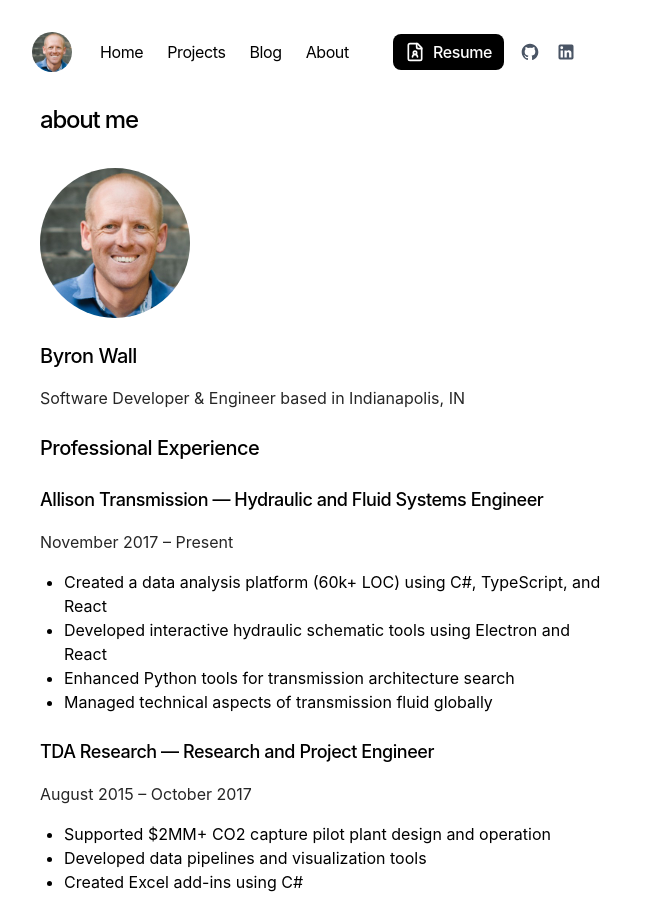
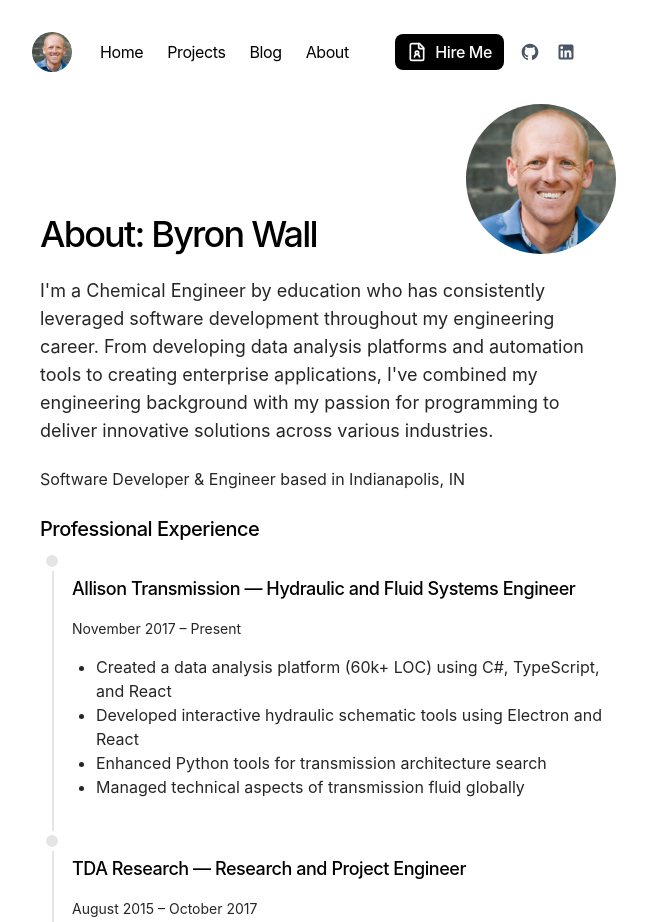
Before and after one commit to byronwall/wall-portfolio, a Next.js app: page /about in a window 1280 px wide. Shown: the top 922 px of the page, without its empty margins (312-959 px from the left). Built offline with nearby package versions, Linux system fonts and the light colour scheme.

Commit message:
Refactor About page with Timeline component and enhanced layout

```diff
--- a/app/about/page.tsx
+++ b/app/about/page.tsx
@@ -1,30 +1,12 @@
 import Image from "next/image";
+import { Timeline } from "app/components/Timeline";
 
 export default function AboutPage() {
-  return (
-    <section>
-      <h1 className="font-medium text-2xl mb-8 tracking-tighter">about me</h1>
-      <div className="prose prose-neutral dark:prose-invert">
-        <div className="mb-8">
-          <Image
-            src="/byron-wall-2024.jpeg"
-            alt="Byron Wall"
-            width={150}
-            height={150}
-            className="rounded-full"
-            priority
-          />
-        </div>
-
-        <h2>Byron Wall</h2>
-        <p className="mb-8">
-          Software Developer & Engineer based in Indianapolis, IN
-        </p>
-
-        <h3>Professional Experience</h3>
-
-        <h4>Allison Transmission — Hydraulic and Fluid Systems Engineer</h4>
-        <p>November 2017 – Present</p>
+  const experienceItems = [
+    {
+      title: "Allison Transmission — Hydraulic and Fluid Systems Engineer",
+      date: "November 2017 – Present",
+      children: (
         <ul>
           <li>
             Created a data analysis platform (60k+ LOC) using C#, TypeScript,
@@ -37,24 +19,65 @@ export default function AboutPage() {
           <li>Enhanced Python tools for transmission architecture search</li>
           <li>Managed technical aspects of transmission fluid globally</li>
         </ul>
-
-        <h4>TDA Research — Research and Project Engineer</h4>
-        <p>August 2015 – October 2017</p>
+      ),
+    },
+    {
+      title: "TDA Research — Research and Project Engineer",
+      date: "August 2015 – October 2017",
+      children: (
         <ul>
           <li>Supported $2MM+ CO2 capture pilot plant design and operation</li>
           <li>Developed data pipelines and visualization tools</li>
           <li>Created Excel add-ins using C#</li>
         </ul>
-
-        <h4>
-          Chevron Phillips Chemical Company — Operations and Process Engineer
-        </h4>
-        <p>June 2010 – July 2014</p>
+      ),
+    },
+    {
+      title:
+        "Chevron Phillips Chemical Company — Operations and Process Engineer",
+      date: "June 2010 – July 2014",
+      children: (
         <ul>
           <li>Developed Excel VBA add-ins for data analysis</li>
           <li>Built desktop applications with C#</li>
           <li>Consistently ranked in top 5% of employees</li>
         </ul>
+      ),
+    },
+  ];
+
+  return (
+    <section>
+      <div className="flex justify-between items-end">
+        <h1 className="font-medium text-4xl  tracking-tighter">
+          About: Byron Wall
+        </h1>
+
+        <Image
+          src="/byron-wall-2024.jpeg"
+          alt="Byron Wall"
+          width={150}
+          height={150}
+          className="rounded-full"
+          priority
+        />
+      </div>
+      <div className="prose prose-neutral dark:prose-invert">
+        <p className="mb-8 text-lg">
+          I'm a Chemical Engineer by education who has consistently leveraged
+          software development throughout my engineering career. From developing
+          data analysis platforms and automation tools to creating enterprise
+          applications, I've combined my engineering background with my passion
+          for programming to deliver innovative solutions across various
+          industries.
+        </p>
+
+        <p className="mb-8">
+          Software Developer & Engineer based in Indianapolis, IN
+        </p>
+
+        <h3>Professional Experience</h3>
+        <Timeline items={experienceItems} />
 
         <h3>Skills</h3>
         <div className="grid grid-cols-1 md:grid-cols-2 gap-4">
@@ -83,7 +106,6 @@ export default function AboutPage() {
         <h3>Education</h3>
         <h4>Purdue University</h4>
         <p>Bachelor of Science in Chemical Engineering</p>
-        <p>GPA: 3.97/4.00</p>
       </div>
     </section>
   );
--- /dev/null
+++ b/app/components/Timeline.tsx
@@ -0,0 +1,38 @@
+import { ReactNode } from "react";
+
+interface TimelineItem {
+  title: string;
+  date: string;
+  children: ReactNode;
+}
+
+interface TimelineProps {
+  items: TimelineItem[];
+}
+
+export function Timeline({ items }: TimelineProps) {
+  return (
+    <div className="relative">
+      {/* Vertical line */}
+      <div className="absolute left-3 top-4 bottom-4 w-0.5 bg-neutral-200 dark:bg-neutral-700" />
+
+      {items.map((item, index) => (
+        <div key={index} className="relative flex gap-6 pb-8 group">
+          {/* Timeline dot */}
+          <div className="absolute left-3 w-1 h-1 p-1.5 -translate-x-1/2 rounded-full bg-neutral-200 dark:bg-neutral-700 border-4 border-white dark:border-black group-hover:border-neutral-200 dark:group-hover:border-neutral-700 transition-colors" />
+
+          {/* Content */}
+          <div className="ml-8">
+            <h4 className="font-medium">{item.title}</h4>
+            <p className="text-sm text-neutral-600 dark:text-neutral-400 mb-2">
+              {item.date}
+            </p>
+            <div className="text-neutral-800 dark:text-neutral-200">
+              {item.children}
+            </div>
+          </div>
+        </div>
+      ))}
+    </div>
+  );
+}
--- a/app/components/nav.tsx
+++ b/app/components/nav.tsx
@@ -7,10 +7,10 @@ export function Navbar() {
     <aside className="-ml-[8px] mb-8 tracking-tight">
       <div className="lg:sticky lg:top-20">
         <nav
-          className="w-full flex flex-row items-start relative px-0 pb-0 fade md:overflow-auto scroll-pr-6 md:relative"
+          className="w-full flex-wrap flex flex-row items-start relative px-0 pb-0 fade md:overflow-auto scroll-pr-6 md:relative"
           id="nav"
         >
-          <div className="w-full flex flex-row items-center space-x-0 pr-10 justify-between">
+          <div className="w-full flex flex-wrap flex-row items-center gap-2 pr-10 justify-between">
             <div className="flex flex-row items-center space-x-0">
               <Link href="/" className="flex items-center mr-4">
                 <Image
--- a/app/components/social-icons.tsx
+++ b/app/components/social-icons.tsx
@@ -58,7 +58,7 @@ export const SocialIcons = {
         <path d="M15 2H6a2 2 0 0 0-2 2v16a2 2 0 0 0 2 2h12a2 2 0 0 0 2-2V7z" />
         <circle cx="12" cy="13" r="2" />
       </svg>
-      <span className="font-medium">Resume</span>
+      <span className="font-medium">Hire Me</span>
     </span>
   ),
 };
```
